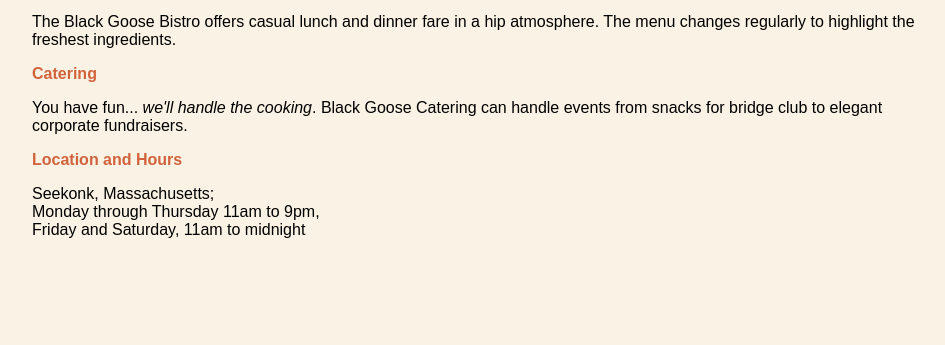
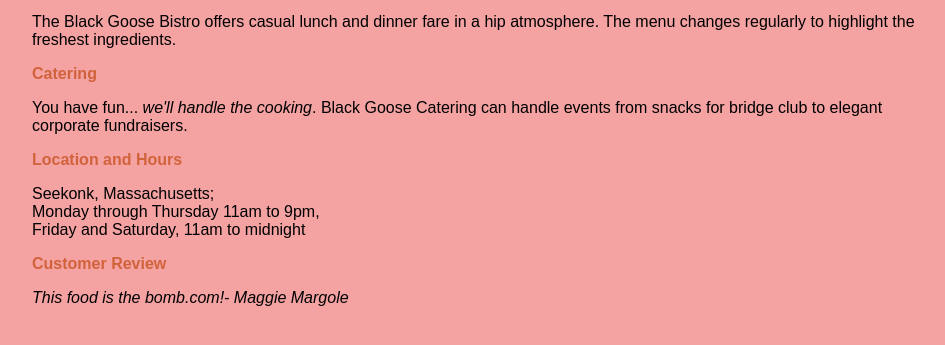
Before and after one commit to AllenPickett/FID, a plain HTML site: page blackgoose/index.html in a window 1280 px wide. Shown: the part 293-638 px from the top of the page, without its empty margins (160-1105 px from the left). Drawn offline with Linux system fonts and the light colour scheme.

Commit message:
Add files via upload

```diff
--- a/blackgoose/index.html
+++ b/blackgoose/index.html
@@ -7,7 +7,7 @@
 <style>
 
 body {
-background-color: #faf2e4;
+background-color: #f4A2A2;
 margin: 0 15%;
 font-family:sans-serif;
 }
@@ -43,4 +43,8 @@ font-size: 1em;
 Monday through Thursday 11am to 9pm,<br> Friday and Saturday, 11am to midnight</p>
 </body>
 
+<h2>Customer Review</h2>
+<p><em>This food is the bomb.com!- Maggie Margole</em></p>
+</body>
+
 </html>
```
